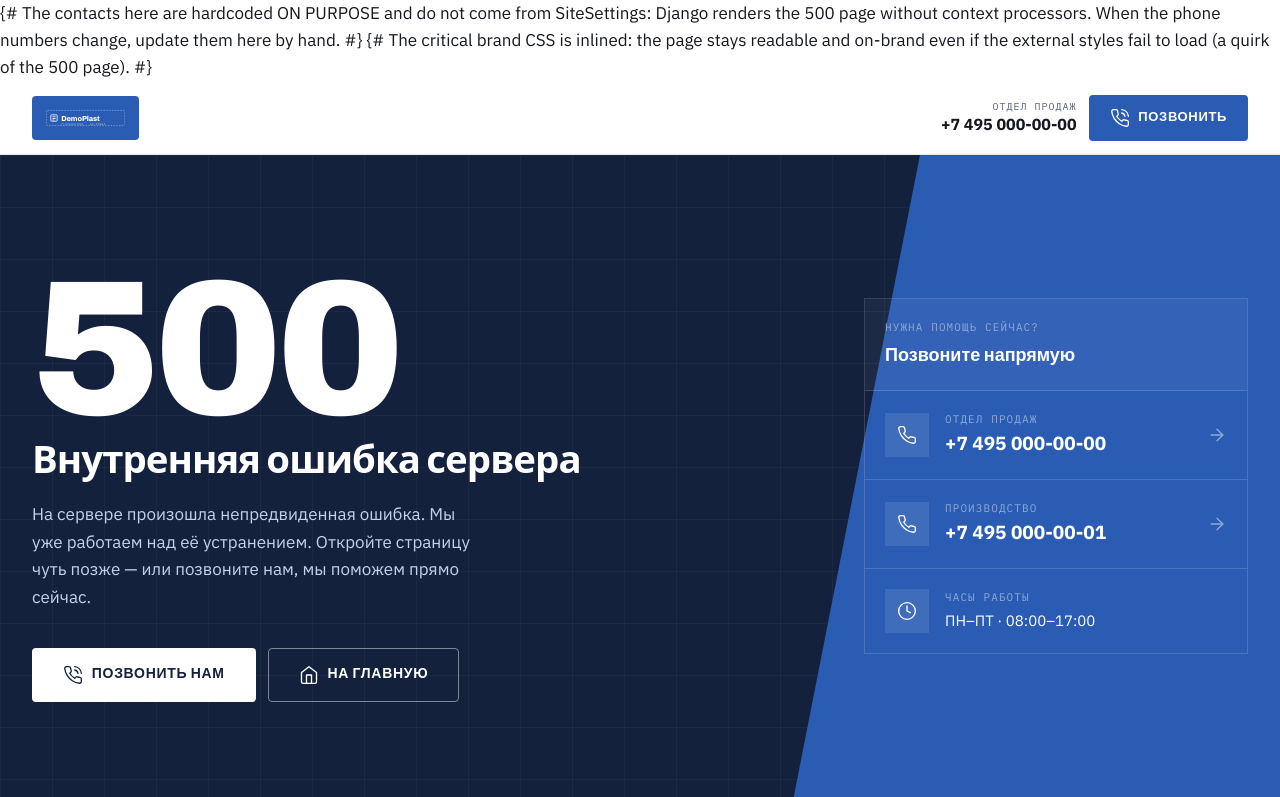
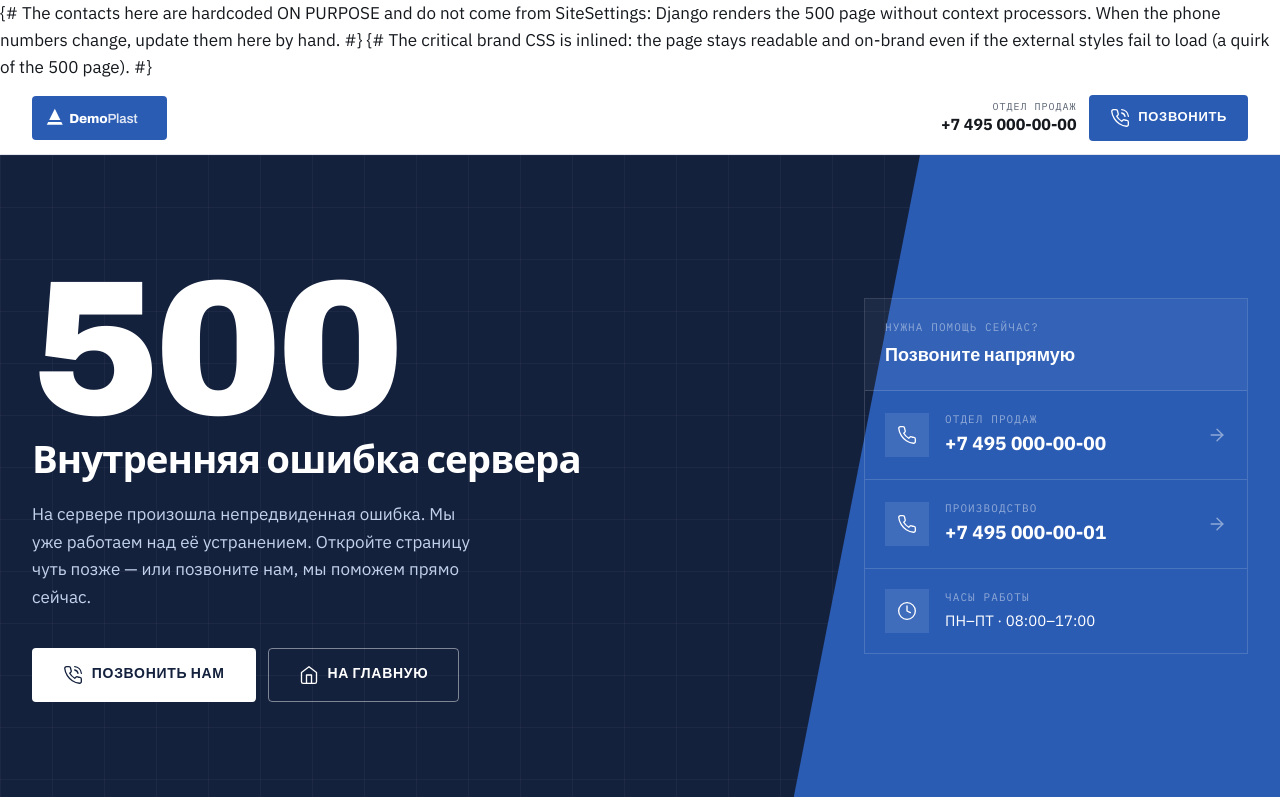
Before and after one commit to Skerter/django-plastic-landing, a Django app: template templates/500.html in a window 1280 px wide. Shown: the top 797 px of the page. Run offline with Django 5.2, Linux system fonts and the light colour scheme; the template is opened without the code that fills it, so the values that code supplies are empty; style sheets or scripts are compiled from the project's sources; some libraries are stand-ins or nearby versions.

Commit message:
feat(ui): replace the placeholder logo with the DemoPlast brand mark

```diff
--- a/templates/partials/logo.html
+++ b/templates/partials/logo.html
@@ -1,15 +1,9 @@
 {% comment %}
-  The DemoPlast PLACEHOLDER logo — a white inline SVG (independent of static loading).
-  Deliberately drawn as a placeholder: dashed frame + icon + text.
-  In a real project it is replaced with the client's own logo.
-{% endcomment %}<svg viewBox="0 0 198 50" class="{{ class|default:'h-5 w-auto' }}" xmlns="http://www.w3.org/2000/svg" role="img" aria-label="DemoPlast — логотип-заглушка">
-  <rect x="1" y="6" width="196" height="38" rx="3" fill="none" stroke="#fff" stroke-opacity="0.55" stroke-width="1.5" stroke-dasharray="4 3"/>
-  <g fill="#fff">
-    <rect x="12" y="17" width="16" height="16" rx="2" fill="none" stroke="#fff" stroke-width="2"/>
-    <rect x="16" y="21" width="8" height="2"/>
-    <rect x="16" y="25" width="8" height="2"/>
-    <rect x="16" y="29" width="5" height="2"/>
-    <text x="38" y="32" font-family="Archivo, Arial, sans-serif" font-size="18" font-weight="800" letter-spacing="-0.3">DemoPlast</text>
-    <text x="38" y="42" font-family="IBM Plex Mono, monospace" font-size="6.5" letter-spacing="1.2" fill-opacity="0.75">PLACEHOLDER · ЗАГЛУШКА</text>
-  </g>
+  The DemoPlast logo — a white inline SVG (independent of static loading, so it
+  survives on the 500 page). Drawn for the brand-coloured plaque it sits on.
+  Keep in sync with static/img/logo.svg, which the admin branding uses.
+{% endcomment %}<svg viewBox="0 0 268 50" class="{{ class|default:'h-5 w-auto' }}" fill="none" xmlns="http://www.w3.org/2000/svg" role="img" aria-label="DemoPlast">
+  <polygon points="22,2 36,30 8,30" fill="white"></polygon>
+  <polygon points="5.5,35 38.5,35 42,42 2,42" fill="white"></polygon>
+  <text x="58" y="37" fill="white" font-family="Archivo, 'Helvetica Neue', Helvetica, Arial, sans-serif" font-size="33" letter-spacing="-0.4"><tspan font-weight="800">Demo</tspan><tspan font-weight="500" opacity="0.85">Plast</tspan></text>
 </svg>
```
Also changed, not shown: static/img/logo.svg.
